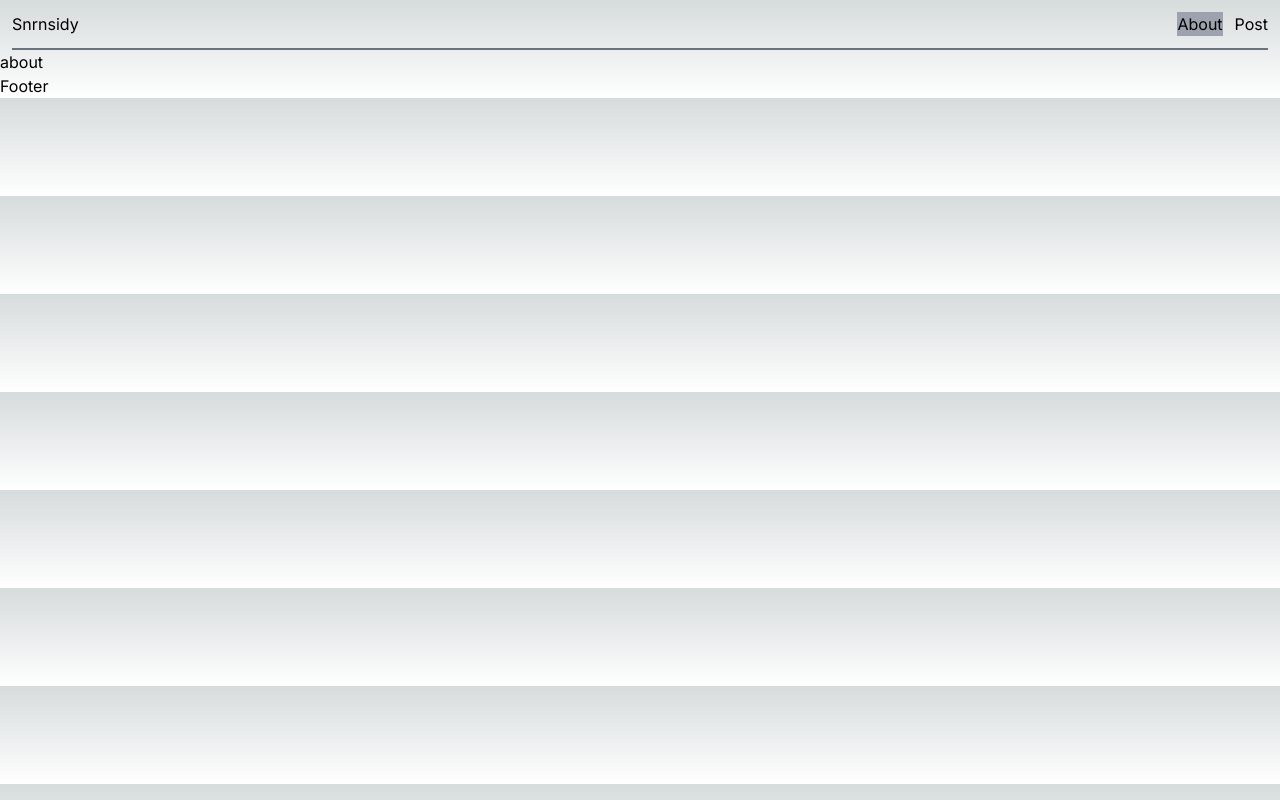
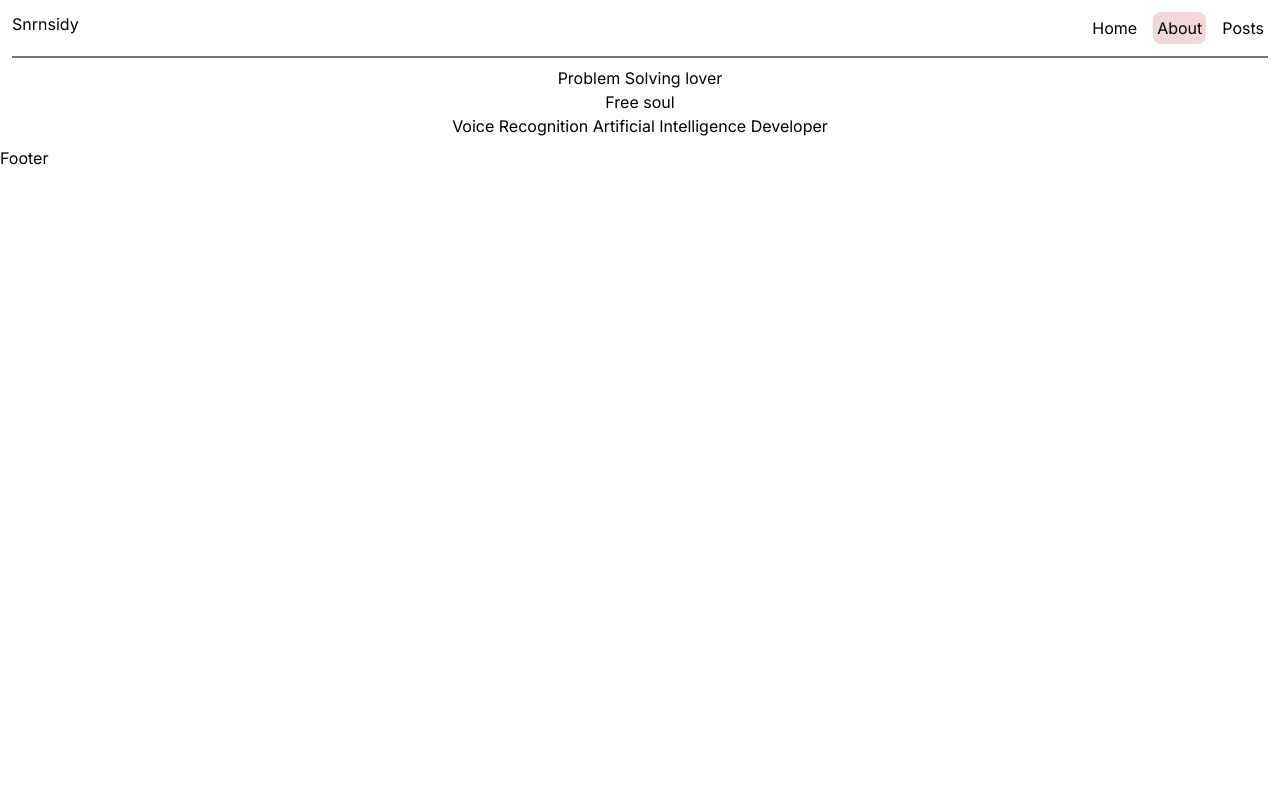
Before and after one commit to tjdls111/next-blog, a Next.js app in the folder blog/: page /about in a window 1280 px wide. Built offline with nearby package versions, Linux system fonts and the light colour scheme.

Commit message:
feat: about

```diff
--- a/blog/next.config.js
+++ b/blog/next.config.js
@@ -1,4 +1,9 @@
 /** @type {import('next').NextConfig} */
-const nextConfig = {}
+const path = require('path')
+const nextConfig = {
+  sassOptions: {
+    includePaths: [path.join(__dirname, 'styles')],
+  },
+}
 
 module.exports = nextConfig
--- a/blog/package.json
+++ b/blog/package.json
@@ -21,5 +21,8 @@
     "react-dom": "18.2.0",
     "tailwindcss": "3.3.2",
     "typescript": "5.1.3"
+  },
+  "devDependencies": {
+    "sass": "^1.63.3"
   }
 }
--- a/blog/src/app/about/page.tsx
+++ b/blog/src/app/about/page.tsx
@@ -2,7 +2,11 @@ import React from 'react';
 
 const About = () => {
 return (
-    <div>about</div>
+    <main className="text-center my-2">
+        <p>Problem Solving lover</p>
+        <p>Free soul</p>
+        <p>Voice Recognition Artificial Intelligence Developer</p>
+    </main>
 );
 }
 export default About;
--- a/blog/src/app/globals.css
+++ b/blog/src/app/globals.css
@@ -3,25 +3,24 @@
 @tailwind utilities;
 
 :root {
-  --foreground-rgb: 0, 0, 0;
+  --foreground-rgb: #f1e6e7;
   --background-start-rgb: 214, 219, 220;
   --background-end-rgb: 255, 255, 255;
+  --pink:242,215,217;
+  --violet:211,206,223;
+  --blue:156,180,204;
+  --dark-blue:116,141,116
 }
 
-@media (prefers-color-scheme: dark) {
+/* @media (prefers-color-scheme: dark) {
   :root {
     --foreground-rgb: 255, 255, 255;
     --background-start-rgb: 0, 0, 0;
     --background-end-rgb: 0, 0, 0;
   }
-}
+} */
 
 body {
   color: rgb(var(--foreground-rgb));
-  background: linear-gradient(
-      to bottom,
-      transparent,
-      rgb(var(--background-end-rgb))
-    )
-    rgb(var(--background-start-rgb));
+
 }
--- a/blog/src/components/Header.tsx
+++ b/blog/src/components/Header.tsx
@@ -2,6 +2,7 @@
 import Link from 'next/link';
 import { usePathname } from 'next/navigation';
 import React from 'react';
+import styles from './style.module.scss'
 
 const Header = () => {
 const pathname=usePathname();
@@ -10,9 +11,10 @@ return (
       <h1>
         <Link href="/">Snrnsidy</Link>
       </h1>
-      <nav className="flex gap-3">
-        <Link href="/about" className={pathname.includes('about')?'bg-gray-400':''}>About</Link>
-        <Link href="/post" className={pathname.includes('post')?'bg-gray-400':''}>Post</Link>
+      <nav className={`flex gap-3 ${styles.nav}`}>
+        <Link href="/" className={pathname==='/'?'bg-pink':''}>Home</Link>
+        <Link href="/about" className={pathname.includes('about')?'bg-pink':''}>About</Link>
+        <Link href="/post" className={pathname.includes('post')?'bg-pink':''}>Posts</Link>
       </nav>
     </header>
 );
--- /dev/null
+++ b/blog/src/components/style.module.scss
@@ -0,0 +1,4 @@
+.nav a{
+    padding:4px;
+    border-radius:8px;
+}
--- a/blog/tailwind.config.js
+++ b/blog/tailwind.config.js
@@ -12,6 +12,12 @@ module.exports = {
         'gradient-conic':
           'conic-gradient(from 180deg at 50% 50%, var(--tw-gradient-stops))',
       },
+      colors:{
+        'pink':'#F2D7D9',
+        'violet':'#D3CEDF',
+        'blue':'#9CB4CC',
+        'dark-blue':'#748DA6'
+      }
     },
   },
   plugins: [],
--- /dev/null
+++ b/package.json
@@ -0,0 +1,3 @@
+{
+  "dependencies": {}
+}
```
Also changed, not shown: 2 other files (tests, documents, lock files or other folders).
